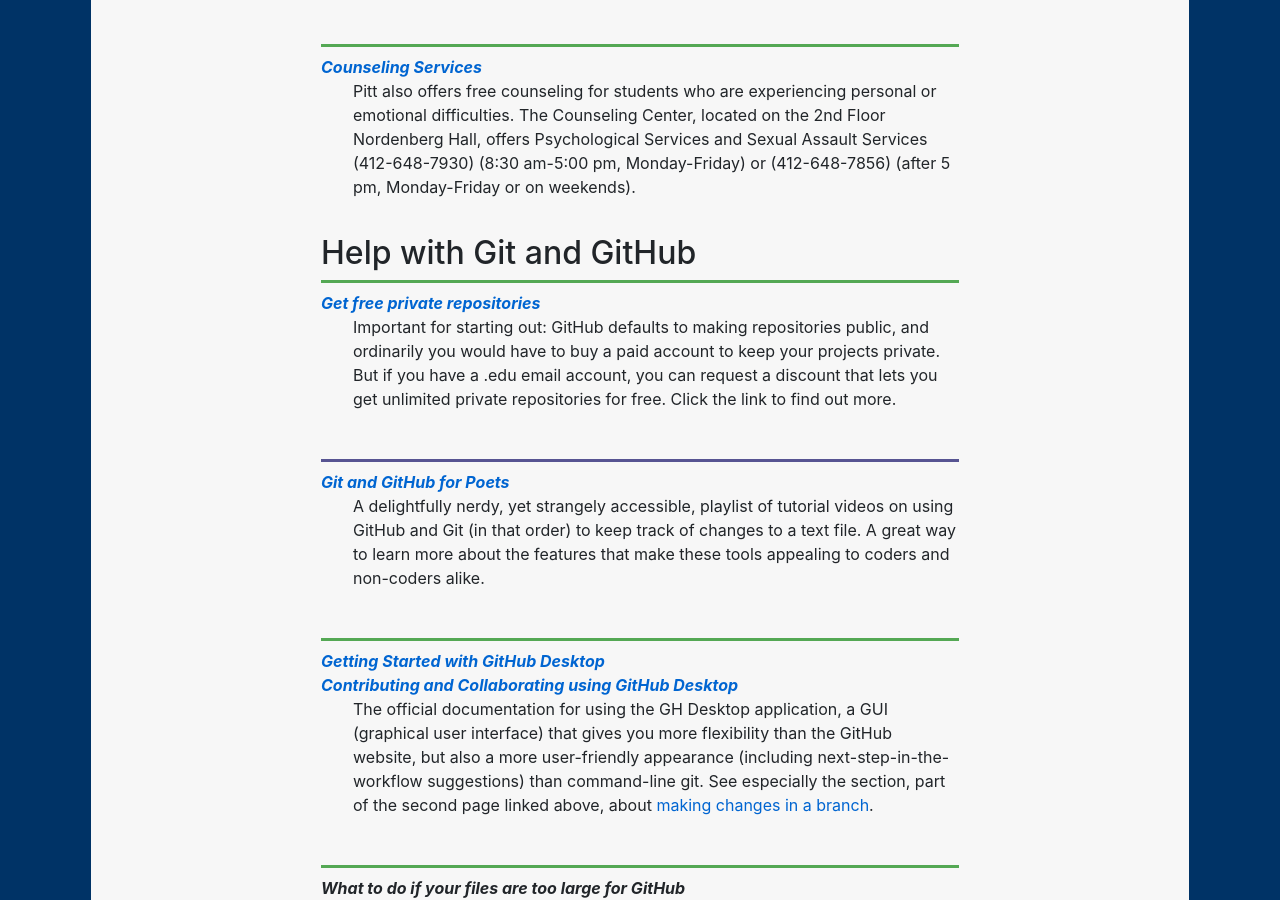
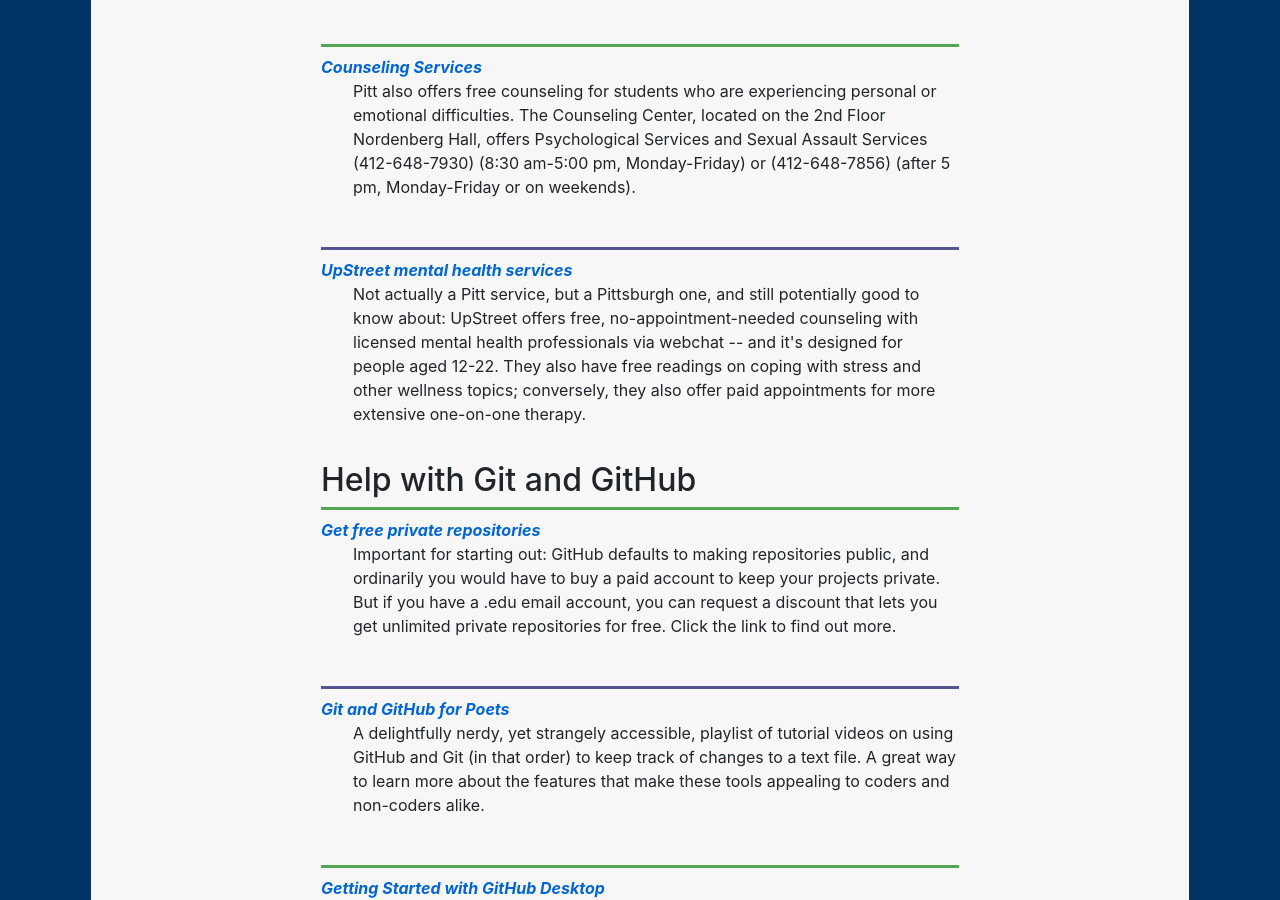
Before and after one commit to benmiller314/cdm2022spring, a Jekyll site: the page built from resources.md, in a window 1280 px wide and 900 px high, scrolled down 2537 px. Built offline with Jekyll 4.4.1, drawn with Linux system fonts in a browser that asks for light colours.

Commit message:
Add link to counseling service aimed at ages 12-22

```diff
--- a/resources.md
+++ b/resources.md
@@ -50,6 +50,9 @@
 
 <dt><a href="http://www.studentaffairs.pitt.edu/cc/">Counseling Services</a></dt>
 <dd>Pitt also offers free counseling for students who are experiencing personal or emotional difficulties. The Counseling Center, located on the 2nd Floor Nordenberg Hall, offers Psychological Services and Sexual Assault Services (412-648-7930) (8:30 am-5:00 pm, Monday-Friday) or (412-648-7856) (after 5 pm, Monday-Friday or on weekends).</dd>
+
+<dt><a href="https://upstreetpgh.org/">UpStreet mental health services</a></dt>
+<dd>Not actually a Pitt service, but a Pittsburgh one, and still potentially good to know about: UpStreet offers free, no-appointment-needed counseling with licensed mental health professionals via webchat -- and it's designed for people aged 12-22. They also have free readings on coping with stress and other wellness topics; conversely, they also offer paid appointments for more extensive one-on-one therapy. </dd>
 
 </dl>
 
```
